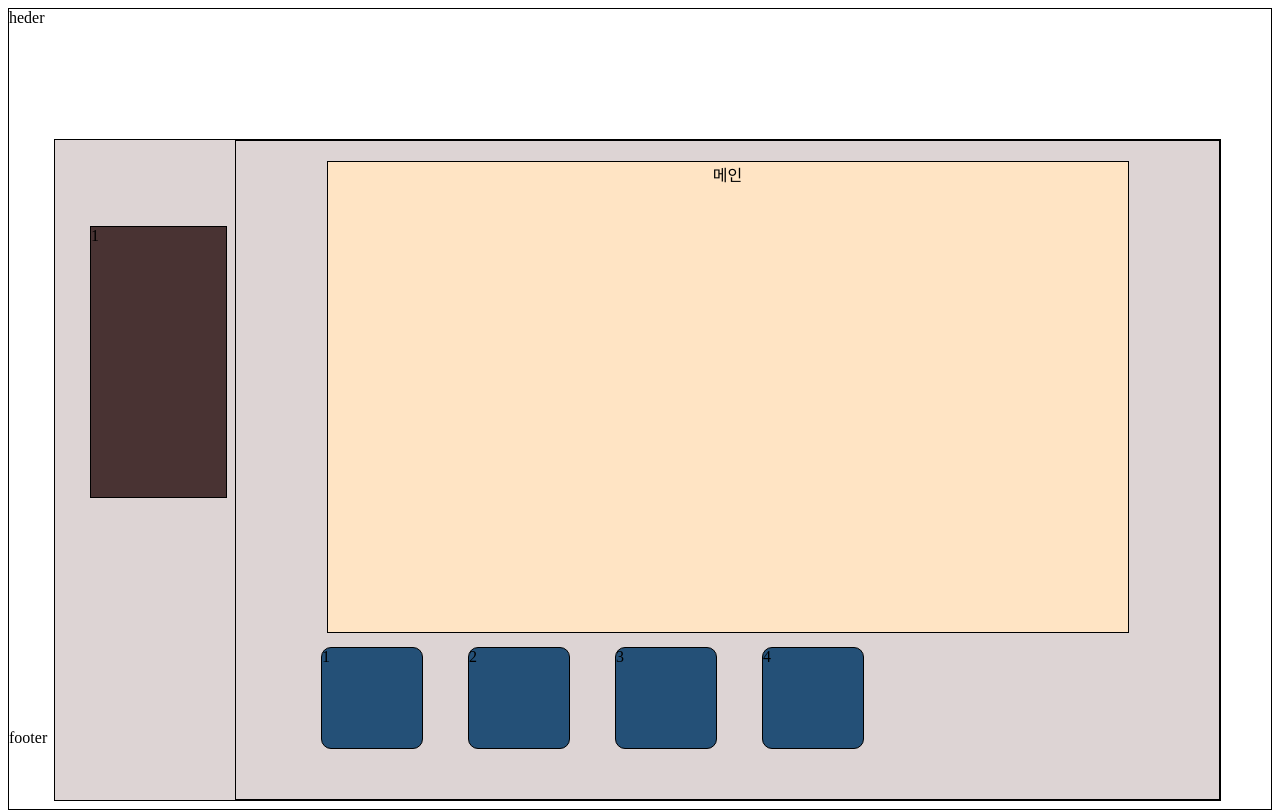
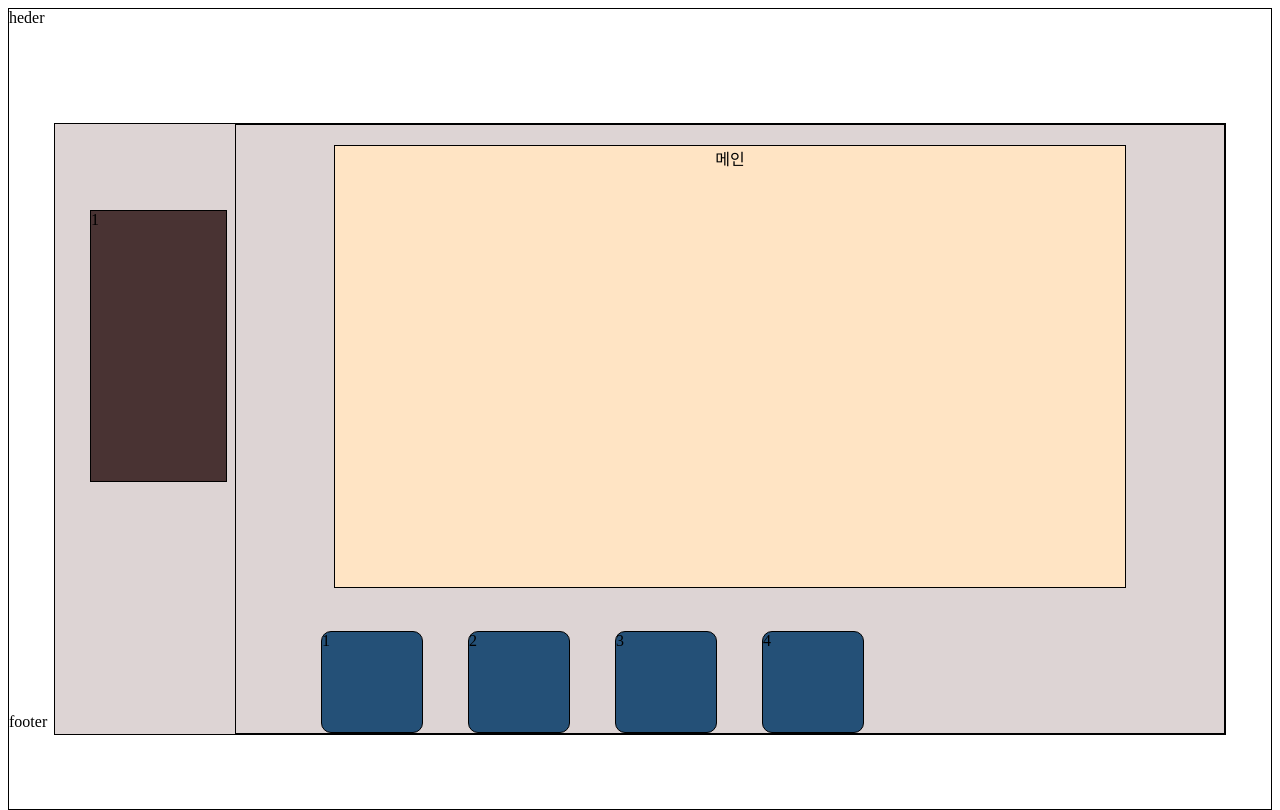
Before and after one commit to hyunmoon-han/study, a plain HTML site: page index.html in a window 1280 px wide. Drawn offline with Linux system fonts and the light colour scheme.

Commit message:
6/7레이아웃수정

```diff
--- a/study.html
+++ b/index.html
@@ -5,31 +5,26 @@
     <meta http-equiv="X-UA-Compatible" content="IE=edge">
     <meta name="viewport" content="width=device-width, initial-scale=1.0">
     <title>aaa</title>
-
 <style>
     html,body {
         height: 100%;
-
     }
     #war {
         display: grid;
         height: 100%;
-        grid-template-rows: 15% 75% 10%;
+        grid-template-rows: 13% 75% 12%;
         border: 1px solid black;
     }
-
     #nav{
         display: grid;
-        width: 1165px;
-        height: 660px;
         grid-template-columns: 180px auto;
         border: 1px solid black;
         margin: 10px 45px 0px 45px;
         background-color: #ddd4d4;
     }
     #main{
-        width: 800px;
-        height: 470px;
+        width: 80%;
+        height: 90%;
         border: 1px solid black;
         text-align: center;
         margin:20px auto  20px auto;
@@ -63,7 +58,6 @@
       left: 35px;
       background-color: rgb(73, 51, 51);
    }
-
 </style>
 </head>
 <body>
```
